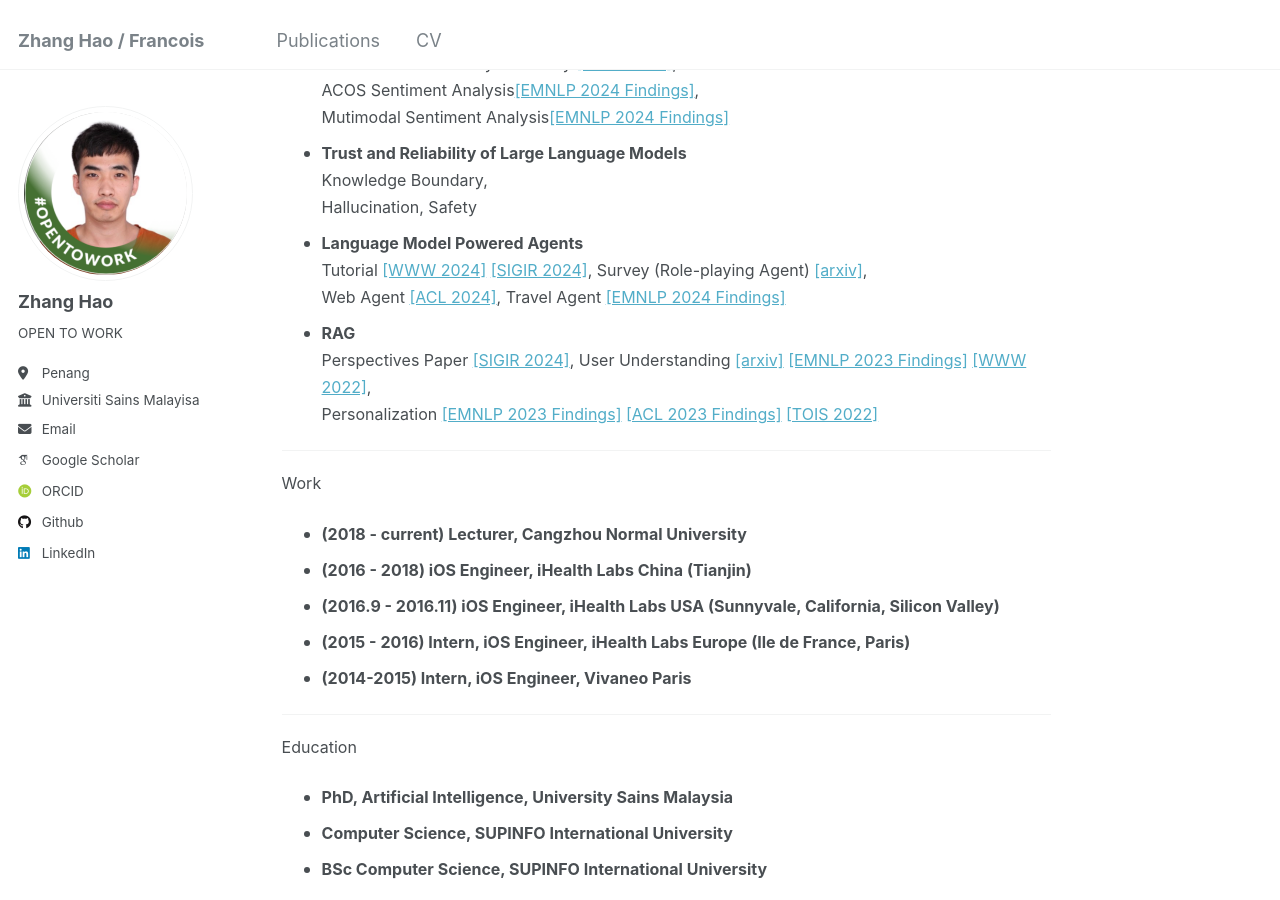
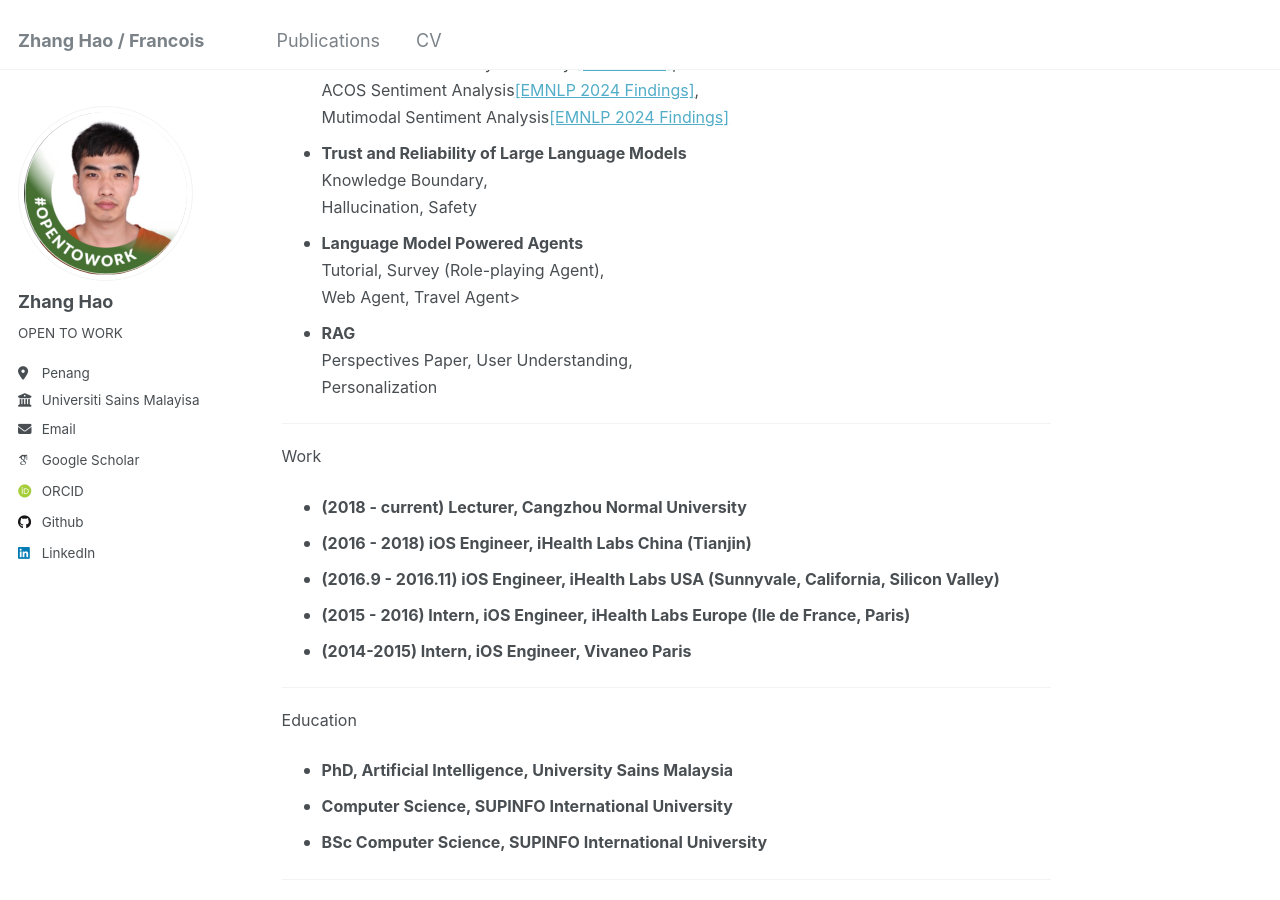
Before and after one commit to sydmou/sydmou.github.io, a Jekyll site: the page built from _pages/about.md, in a window 1280 px wide and 900 px high, scrolled down 633 px. Built offline with Jekyll 4.4.1, drawn with Linux system fonts in a browser that asks for light colours; some web fonts are replaced.

Commit message:
Update about.md

```diff
--- a/_pages/about.md
+++ b/_pages/about.md
@@ -43,8 +43,8 @@
         <ul>
             <li> <b>Sentiment Analysis</b><br>ACOS Sentiment Analysis Survey <a href="https://arxiv.org/abs/2305.02750">[IJCAI 2023]</a>,<br>ACOS Sentiment Analysis<a href="https://arxiv.org/abs/2403.06769">[EMNLP 2024 Findings]</a>, <br>Mutimodal Sentiment Analysis<a href="https://aclanthology.org/2024.emnlp-main.1175/">[EMNLP 2024 Findings]</a> </li>
             <li> <b>Trust and Reliability of Large Language Models</b><br>Knowledge Boundary,<br>Hallucination, Safety</li>
-            <li> <b>Language Model Powered Agents</b><br>Tutorial <a href="https://llmagenttutorial.github.io/">[WWW 2024]</a> <a href="https://llmagenttutorial.github.io/sigir2024">[SIGIR 2024]</a>, Survey (Role-playing Agent) <a href="https://arxiv.org/abs/2407.11484">[arxiv]</a>,<br>Web Agent <a href="https://aclanthology.org/2024.acl-long.477/">[ACL 2024]</a>, Travel Agent <a href="https://arxiv.org/abs/2406.12639">[EMNLP 2024 Findings]</a></li>
-            <li> <b>RAG</b><br>Perspectives Paper <a href="https://arxiv.org/abs/2404.12670">[SIGIR 2024]</a>, User Understanding <a href="https://arxiv.org/abs/2404.03304">[arxiv]</a> <a href="https://aclanthology.org/2023.findings-emnlp.806/">[EMNLP 2023 Findings]</a> <a href="https://arxiv.org/abs/2202.02912">[WWW 2022]</a>,<br>Personalization <a href="https://aclanthology.org/2023.findings-emnlp.641/">[EMNLP 2023 Findings]</a> <a href="https://aclanthology.org/2023.findings-acl.462/">[ACL 2023 Findings]</a> <a href="https://arxiv.org/abs/2112.13556">[TOIS 2022]</a></li>
+            <li> <b>Language Model Powered Agents</b><br>Tutorial, Survey (Role-playing Agent), <br>Web Agent, Travel Agent></li>
+            <li> <b>RAG</b><br>Perspectives Paper, User Understanding,<br>Personalization</li>
         </ul>
     </font>
 </p>
```
